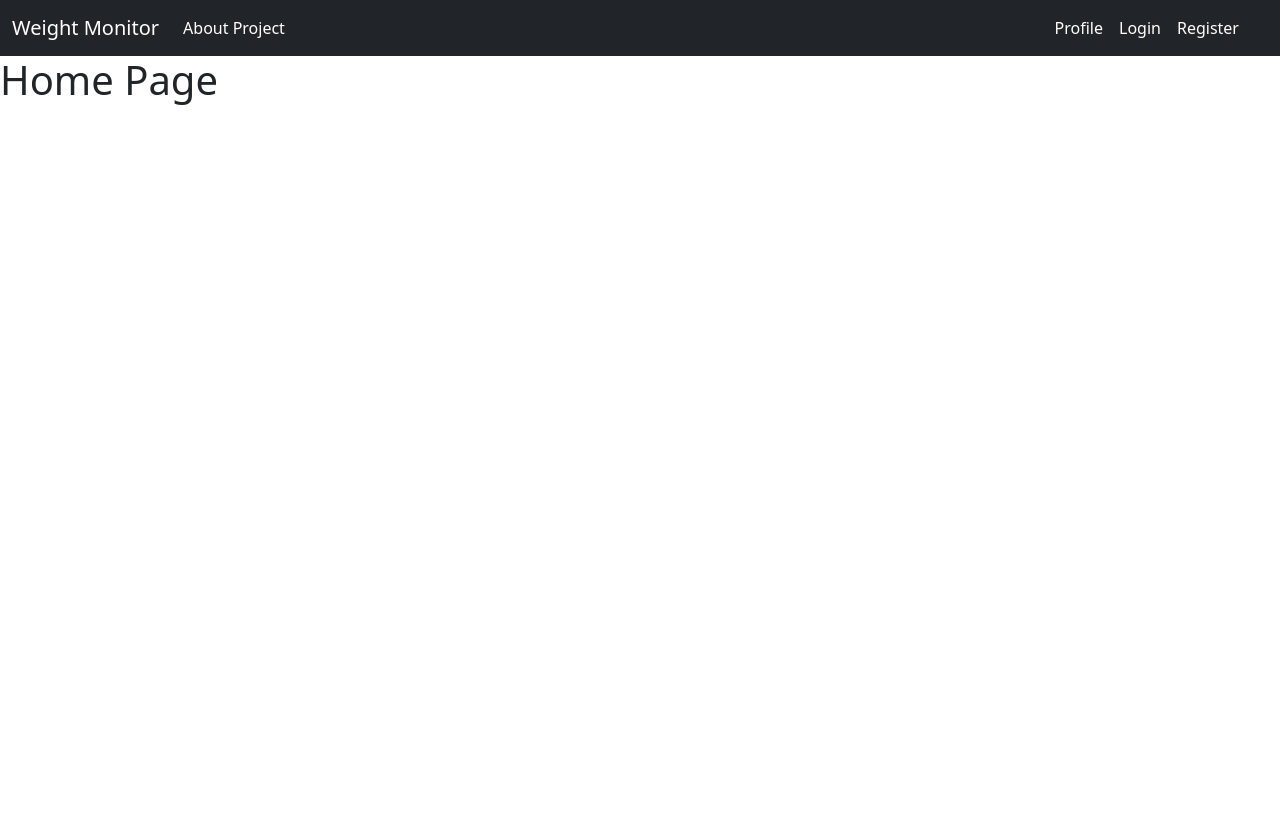
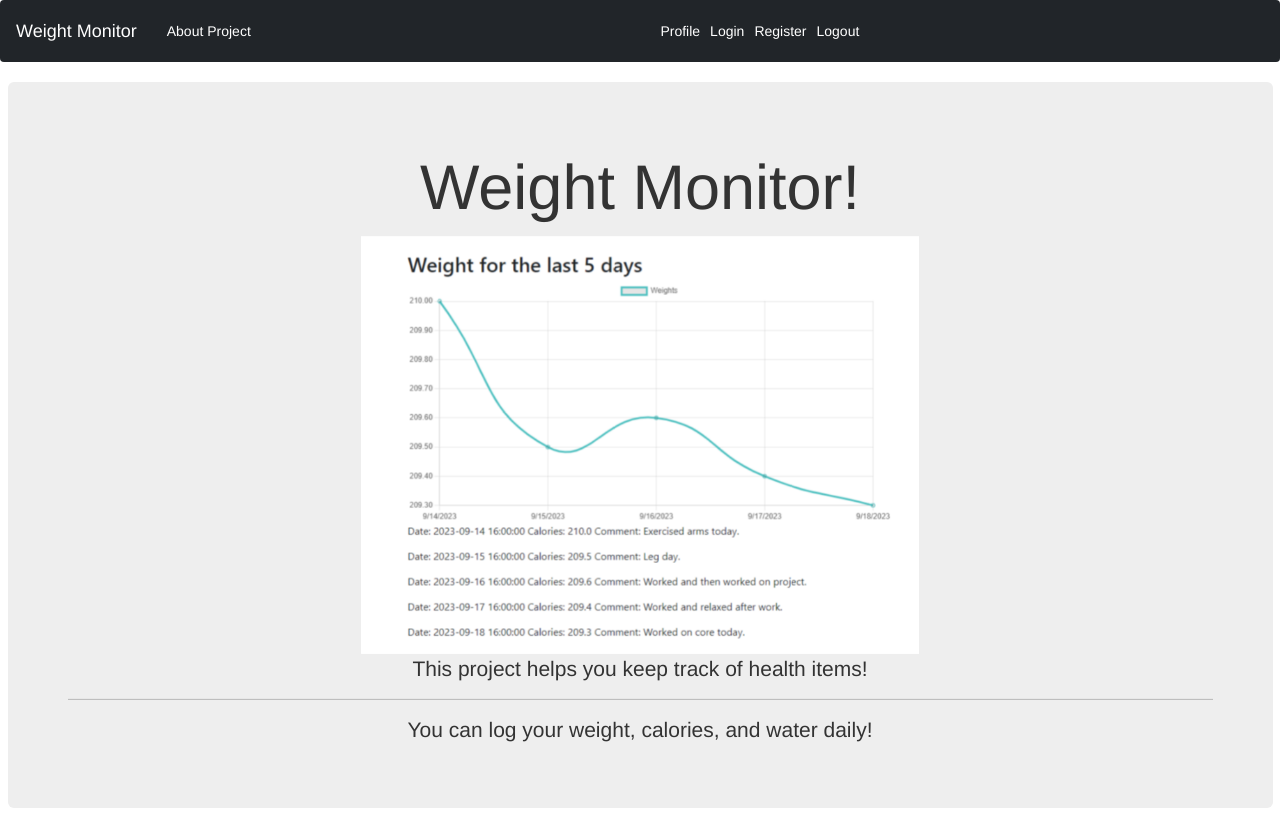
Before and after one commit to Cahardy77/weight-monitor, a Flask app: page / in a window 1280 px wide. Before the commit the page ends 105 px from the top, so only its background shows below. Run offline with Flask 2, Linux system fonts and the light colour scheme; some libraries are stand-ins or nearby versions.

Commit message:
Secondary features added. Need to add ajax, and styling.

```diff
--- a/server.py
+++ b/server.py
@@ -15,6 +15,8 @@ app = Flask(__name__)
 app.secret_key = "SuperSecret"
 app.jinja_env.undefined = StrictUndefined
 
+
+
 #Display the homepage when going to the index
 @app.route("/")
 def homepage():
@@ -27,15 +29,22 @@ def login_page():
 @app.route("/login", methods=["POST"])
 def login_database():
     email = request.form.get("email")
+
     password = request.form.get("password")
+
     if crud.check_password_by_email(email, password) :
         user = crud.get_user_by_email(email)
+
         session["email"] = user.email
         return redirect("/profile")
     else:
         flash("Invalid Login")
         return redirect("/login")
 
+@app.route("/logout")
+def logout():
+    session["email"] = None
+    return redirect("/")
 
 
 @app.route("/register", methods=["GET"])
@@ -68,6 +77,9 @@ def register_database():
         new_calorie = crud.create_calorie(new_user.user_id, 0, todays_date())
         db.session.add(new_calorie)
         db.session.commit()
+        new_water = crud.create_water(new_user.user_id, 0, todays_date())
+        db.session.add(new_water)
+        db.session.commit()
         session["email"] = new_user.email
         flash(f"Thank you and welcome, {new_user.fname}!")
         return redirect("/")
@@ -79,42 +91,65 @@ def about():
 @app.route("/profile")
 def show_user():
     """Show details on a particular user."""
-    if session["email"]: #try:
+    try:
+        if session["email"]: #
+
+            email = session["email"]
+            user = crud.get_user_by_email(email)
+            weights = crud.get_weights_by_email(email)
+
+            weights_list = []
+            weight_dates_list = []
+            for weight in weights:
+                weights_list.append(weight.weight)
+                weight_dates_list.append(f"{weight.date.month}/{weight.date.day}/{weight.date.year}")
+
+            calories = crud.get_calories_by_email(email)
+            calories_list = []
+            calories_dates_list = []
+            todays_calories_list = []
+            age = todays_date().year - user.birth.year
+            todays_weight = weights_list[-1] / 2.205 # convert lbs to kilograms for api
+            height = user.height * 2.54 #convert inches to cm for api
+            needed_calories = api_caller.caloric_intake(age,todays_weight,height,user.gender,user.activity_level,user.goal)
+            todays_calories = 0
+            #calculate how many calories were eaten today
+            for calorie in calories:
+                if str(calorie.date).rsplit(" ")[0] == str(todays_date()).split(" ")[0]:
+                    todays_calories_list.append(calorie)
+                    todays_calories += calorie.calories
+            #make list with total calories eaten and calories left to eat
+            calories_list.append(todays_calories)
+            calories_list.append(int(needed_calories["caloric_needs"]["calories"])-todays_calories)
+            calories_dates_list.append(f"{calorie.date.month}/{calorie.date.day}/{calorie.date.year}")
+
+            #Water
+            waters = crud.get_water_by_email(email)
+            water_list = []
+            water_dates_list = []
+            todays_water_list = []
+            needed_water = api_caller.water_intake(todays_weight, user.activity_level)["water_intake"]
+            todays_water = 0
+            #calculate how much water was eaten today
+            for water in waters:
+                if str(water.date).rsplit(" ")[0] == str(todays_date()).split(" ")[0]:
+                    todays_water_list.append(water)
+                    todays_water += water.water
+            #make list with total water eaten and water left to eat
+            water_list.append(todays_water)
+            water_list.append(needed_water-todays_water)
+            water_dates_list.append(f"{water.date.month}/{water.date.day}/{water.date.year}")
 
 
-        email = session["email"]
-        user = crud.get_user_by_email(email)
-        weights = crud.get_weights_by_email(email)
+            bmi = api_caller.BMI(user.height,weights_list[-1])
 
-
-        weights_list = []
-        weight_dates_list = []
-        for weight in weights:
-            weights_list.append(weight.weight)
-            weight_dates_list.append(f"{weight.date.month}/{weight.date.day}/{weight.date.year}")
-
-        calories = crud.get_calories_by_email(email)
-        calories_list = []
-        calories_dates_list = []
-        todays_calories_list = []
-        age = todays_date().year - user.birth.year
-        todays_weight = weights_list[-1] / 2.205 # convert lbs to kilograms for api
-        height = user.height * 2.54 #convert inches to cm for api
-        needed_calories = api_caller.caloric_intake(age,todays_weight,height,user.gender,user.activity_level,user.goal)
-        todays_calories = 0
-        #calculate how many calories were eaten today
-        for calorie in calories:
-            if str(calorie.date).rsplit(" ")[0] == str(todays_date()).split(" ")[0]:
-                todays_calories_list.append(calorie)
-                todays_calories += calorie.calories
-        #make list with total calories eaten and calories left to eat
-        calories_list.append(todays_calories)
-        calories_list.append(int(needed_calories["caloric_needs"]["calories"])-todays_calories)
-        calories_dates_list.append(f"{calorie.date.month}/{calorie.date.day}/{calorie.date.year}")
-
-
-        return render_template("profile.html", user=user, calories=calories_list, calories_dates=calories_dates_list, weights=weights_list[-5:], weights_dates=weight_dates_list[-5:], whole_calories=todays_calories_list, whole_weights=weights[-5:])
-    else:# except:
+            return render_template("profile.html", user=user, calories=calories_list, calories_dates=calories_dates_list,
+                                weights=weights_list[-5:], weights_dates=weight_dates_list[-5:], whole_calories=todays_calories_list,
+                                    whole_weights=weights[-5:], water_dates=water_dates_list, waters=water_list, bmi=bmi)
+        else:#
+            flash("User not logged in!")
+            return redirect("/login")
+    except:
         flash("User not logged in!")
         return redirect("/login")
 
@@ -142,6 +177,17 @@ def add_calorie():
     db.session.commit()
     return redirect("/profile")
 
+@app.route("/add-water", methods=["POST"])
+def add_water():
+    new_water = request.form.get("new-water")
+    current_date = todays_date()
+    email = session["email"]
+    user = crud.get_user_by_email(email)
+    add_water = crud.create_water(user.user_id,new_water,current_date)
+    db.session.add(add_water)
+    db.session.commit()
+    return redirect("/profile")
+
 def todays_date():
     date = str(datetime.now()).rsplit(".")
     current_date = datetime.strptime(date[0], "%Y-%m-%d %H:%M:%S")
--- a/static/js/javascript.js
+++ b/static/js/javascript.js
@@ -23,13 +23,23 @@ function addCalorieButton(){
     </form>`;
 };
 
+function addWaterButton(){
+  console.log("water button clicked");
+  document.querySelector("#water-button-p").innerHTML = `
+    <form action="/add-water" method="POST" type=text id="add-water-form">
+      <p>Add Water (Ounces)</p>
+        <input type="text" id="add-water-input" name="new-water"></input>
+      <button type="submit">Submit</button>
+    </form>`;
+};
+
 
 //Add event listeners after page has loaded.
 window.onload = function(){
 document.querySelector("#add-weight").addEventListener("click", addWeightButton);
 document.querySelector("#add-calorie").addEventListener("click", addCalorieButton);
+document.querySelector("#add-water").addEventListener("click", addWaterButton);
 
 console.log("javascript loaded");
 };
 console.log("javascript running");
-console.log(document.cookie)
--- a/templates/base.html
+++ b/templates/base.html
@@ -3,13 +3,13 @@
 <head>
     <meta charset="UTF-8">
     <meta name="viewport" content="width=device-width, initial-scale=1.0">
-    <title>{% block title %}{% endblock %}</title>
+    <title id="title">{% block title %}{% endblock %}</title>
 
     <link href="https://cdn.jsdelivr.net/npm/bootstrap@5.0.1/dist/css/bootstrap.min.css" rel="stylesheet" integrity="sha384-+0n0xVW2eSR5OomGNYDnhzAbDsOXxcvSN1TPprVMTNDbiYZCxYbOOl7+AMvyTG2x" crossorigin="anonymous">
 
     <!-- Bootstrap Icons, Might use my own CSS File?-->
     <link rel="stylesheet" href="https://cdn.jsdelivr.net/npm/bootstrap-icons@1.5.0/font/bootstrap-icons.css">
-    <script src="../static/js/javascript.js"></script>
+
 
 
 
@@ -37,6 +37,9 @@
               <li class="nav-item">
                 <a class="nav-link active" href="/register" id="register-button">Register</a>
               </li>
+              <li class="nav-item">
+                <a class="nav-link active" href="/logout" id="logout-button">Logout</a>
+              </li>
             </ul>
           </nav>
 
--- a/templates/homepage.html
+++ b/templates/homepage.html
@@ -1,5 +1,74 @@
 {% extends 'base.html' %}
-{% block title%}homepage{% endblock %}
+
 {% block body %}
-    <h1>Home Page</h1>
+<div class="container-fluid">
+    <div class="row">
+    <div class="col">
+    <div class="jumbotron jumbotron-fluid text-center">
+                <h1 class="display-4">Weight Monitor!</h1>
+
+
+                <div class="container">
+                    <div id="myCarousel" class="carousel slide" data-ride="carousel" data-interval="2000">
+                    <!-- Indicators -->
+                    <ol class="carousel-indicators">
+                        <li data-target="#myCarousel" data-slide-to="0" class="active"></li>
+                        <li data-target="#myCarousel" data-slide-to="1"></li>
+                        <li data-target="#myCarousel" data-slide-to="2"></li>
+                        <li data-target="#myCarousel" data-slide-to="3"></li>
+                    </ol>
+
+                    <!-- Wrapper for slides -->
+                    <div class="carousel-inner">
+                        <div class="item active">
+                            <div class="d-flex justify-content-center">
+                                <img src="../static/img/weight.png" alt="Los Angeles" style="width:50%;">
+                            </div>
+                        </div>
+
+                        <div class="item" data-interval="50">
+                            <div class="d-flex justify-content-center">
+                                <img src="../static/img/Calorie.png" alt="Los Angeles" style="width:50%;">
+                            </div>
+                        </div>
+
+                        <div class="item" data-interval="50">
+                            <div class="d-flex justify-content-center">
+                                <img src="../static/img/water.png" alt="Los Angeles" style="width:50%;">
+                            </div>
+                        </div>
+
+                        <div class="item" data-interval="50">
+                            <div class="d-flex justify-content-center">
+                                <img src="../static/img/bmi-info.png" alt="Los Angeles" style="width:50%;">
+                            </div>
+                        </div>
+
+
+
+
+                    </div>
+
+                    <!-- Left and right controls -->
+
+                    </div>
+                </div>
+
+
+
+
+                <p class="lead">This project helps you keep track of health items!</p>
+                <hr class="my-4">
+                <p>You can log your weight, calories, and water daily!</p>
+        </div>
+        </div>
+    </div>
+
+</div>
+
+<link rel="stylesheet" href="https://maxcdn.bootstrapcdn.com/bootstrap/3.4.1/css/bootstrap.min.css">
+<script src="https://ajax.googleapis.com/ajax/libs/jquery/3.6.4/jquery.min.js"></script>
+<script src="https://maxcdn.bootstrapcdn.com/bootstrap/3.4.1/js/bootstrap.min.js"></script>
+
+
 {% endblock %}
```
Also changed, not shown: crud.py (+16 -1 lines), data/water.json (added, +9 -0 lines), data/weights.json (+6 -1 lines), model.py (+18 -0 lines), seed.py (+23 -17 lines), templates/profile.html (+69 -4 lines), static/img/BMI.png (added), static/img/Calorie.png (added), static/img/bmi-info.png (added), static/img/water.png (added), static/img/weight.png (added), 5 other files.
